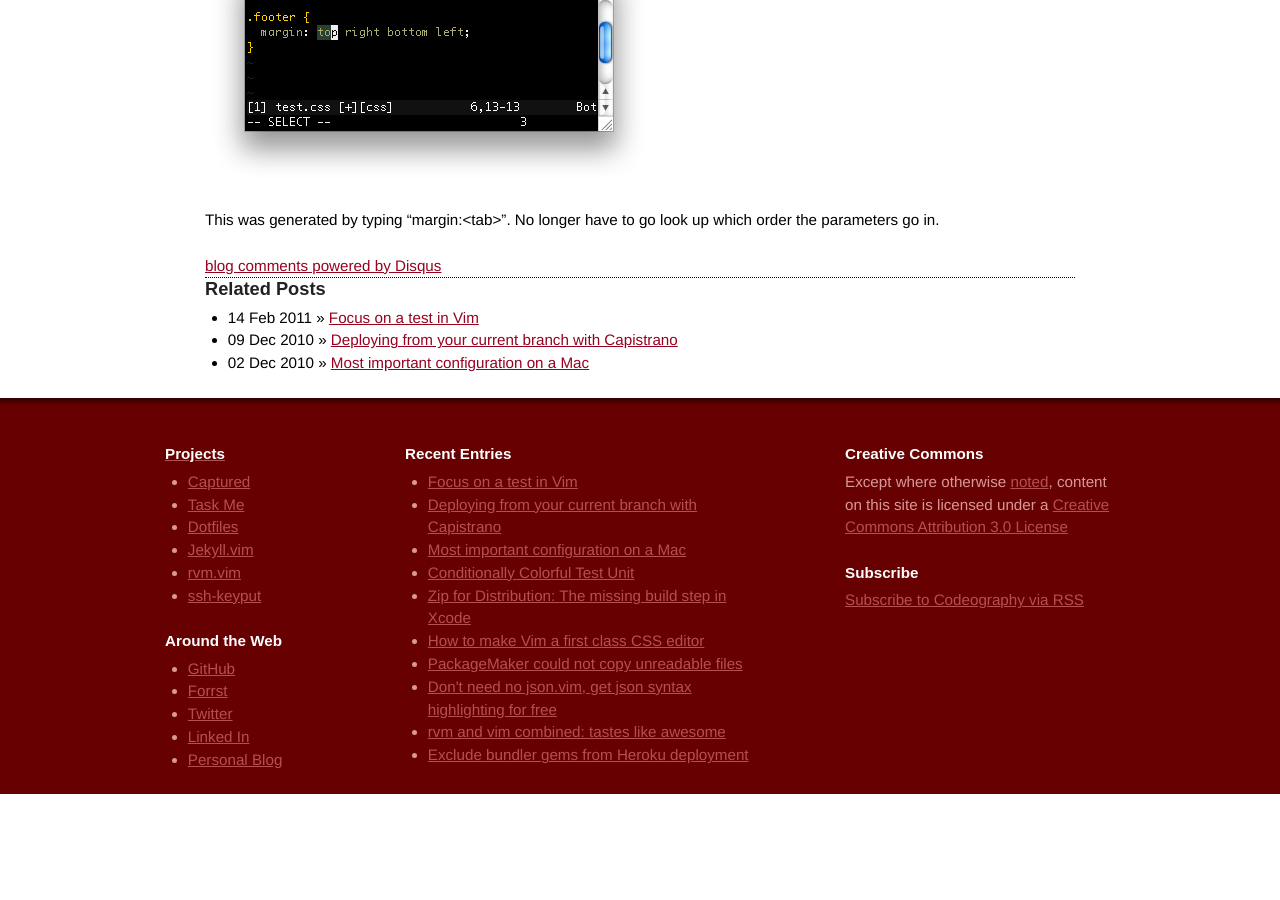
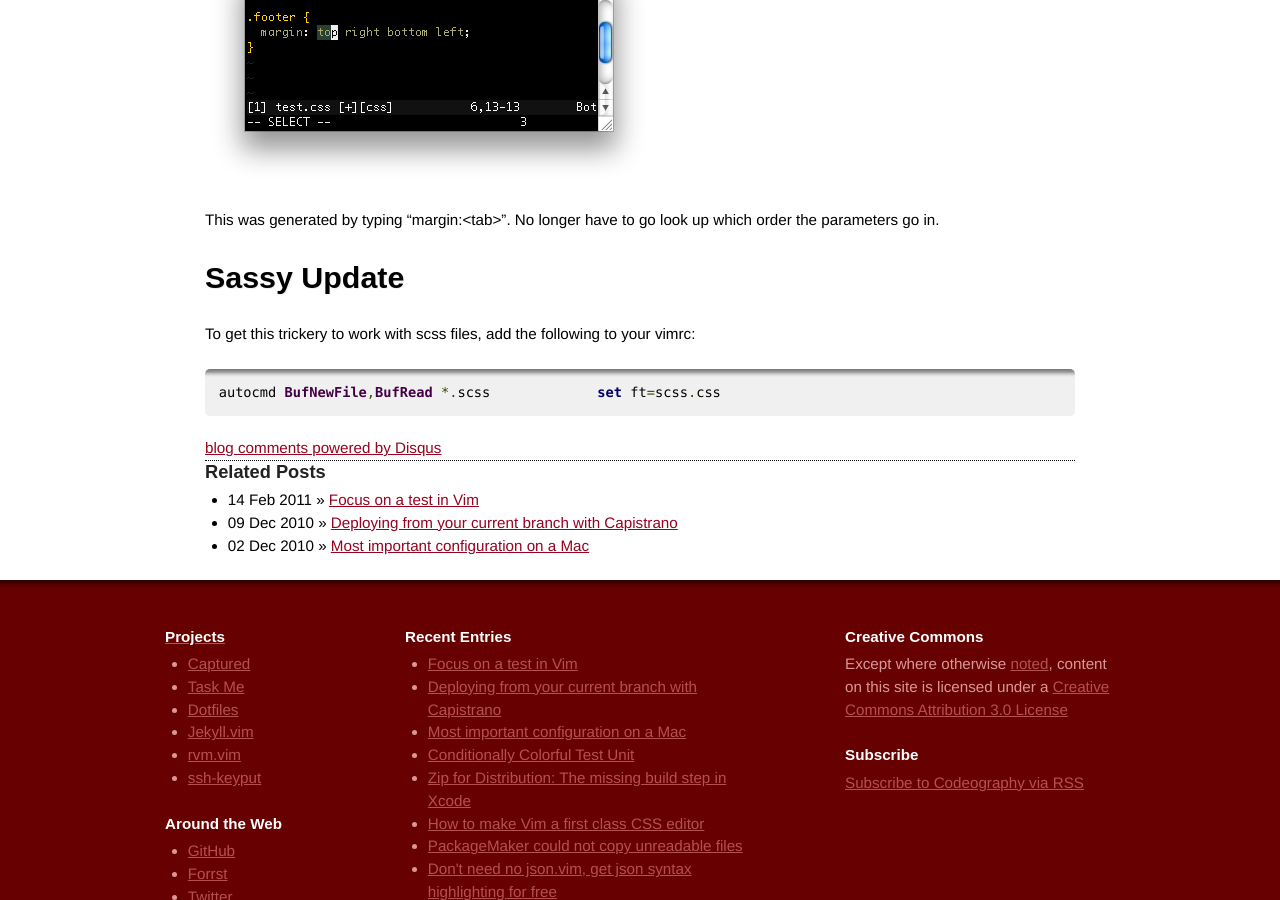
Before and after one commit to csexton/codeography.com, a Jekyll site: the page built from _posts/2010-08-02-how-to-make-vim-a-first-class-css-editor.markdown, in a window 1280 px wide and 900 px high, scrolled down 1531 px. Built offline with Jekyll 4.4.1, drawn with Linux system fonts in a browser that asks for light colours; nearby versions of some CDN libraries; some web fonts are replaced; comment, search, counter and statistics services are not loaded; before the commit the page ends 2325 px from its top, so only the background shows below that.

Commit message:
sassy update

```diff
--- a/_posts/2010-08-02-how-to-make-vim-a-first-class-css-editor.markdown
+++ b/_posts/2010-08-02-how-to-make-vim-a-first-class-css-editor.markdown
@@ -39,3 +39,9 @@ After typing "border-style: " I pressed type `ctrl-x ctrl-o` and get a handy pop
 ![Vim CSS Snipet](/images/vim-css-snip.png)
 
 This was generated by typing "margin:&lt;tab&gt;". No longer have to go look up which order the parameters go in.
+
+## Sassy Update
+
+To get this trickery to work with scss files, add the following to your vimrc:
+
+    autocmd BufNewFile,BufRead *.scss             set ft=scss.css
```
